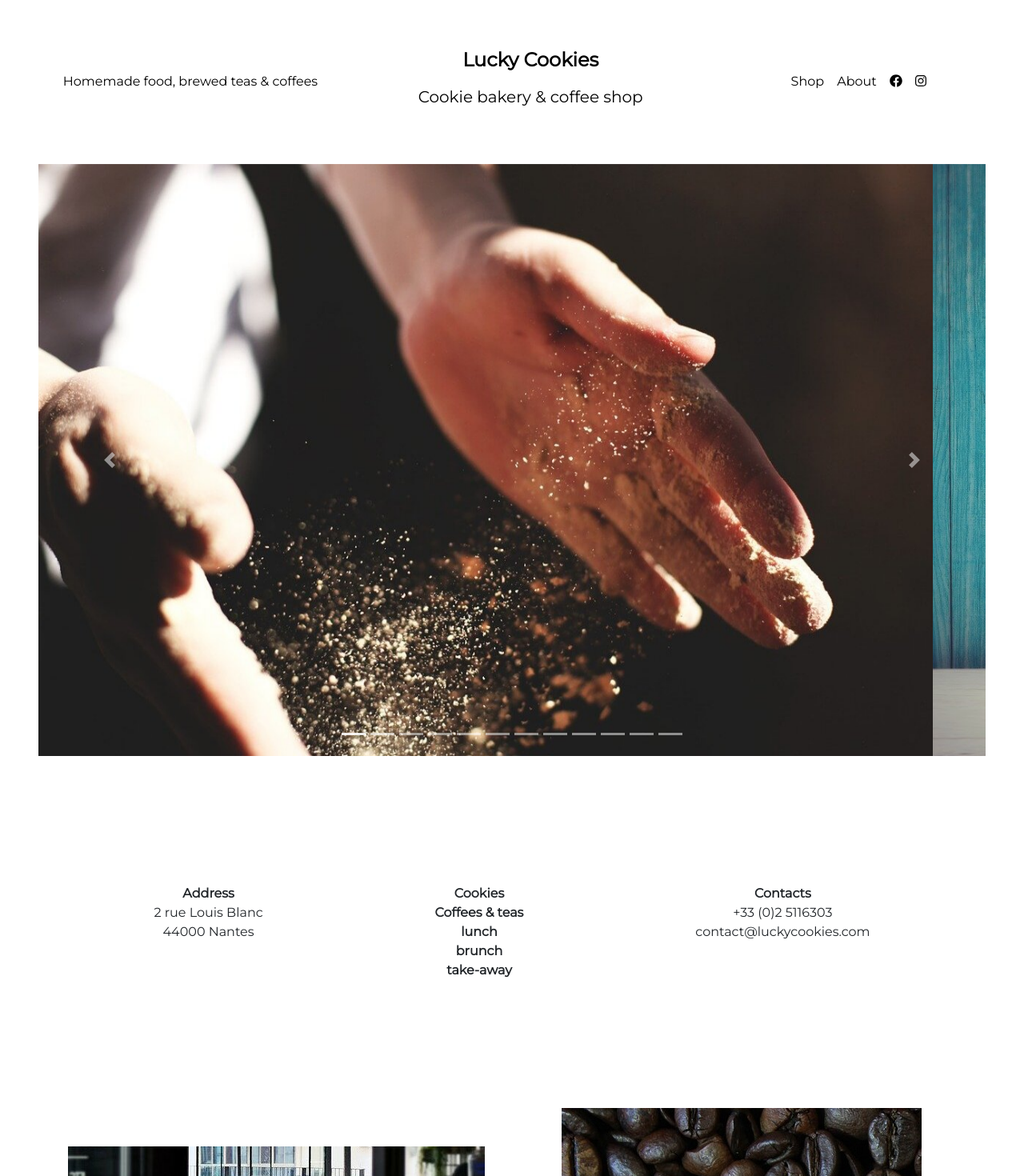
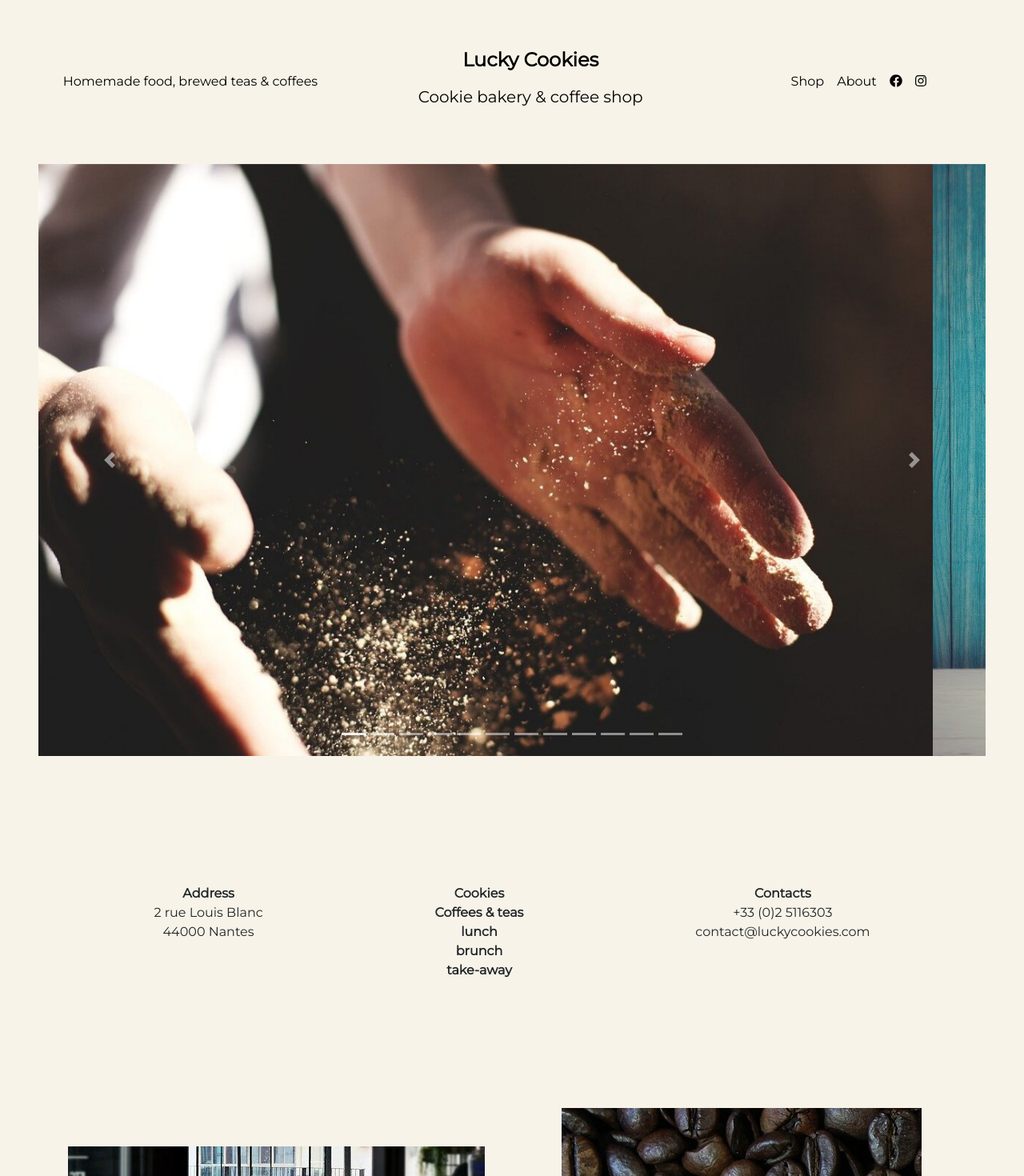
Before and after one commit to nicholas570/lucky-cookies, a React (Create React App) app: page / in a window 1280 px wide. Shown: the top 1470 px of the page at 80% size. Built offline with nearby package versions, Linux system fonts and the light colour scheme; the HTML template or start-up script is replaced by a standard one.

Commit message:
changing body bg-color

```diff
--- a/src/containers/general/Footer.jsx
+++ b/src/containers/general/Footer.jsx
@@ -7,12 +7,14 @@
 import { FontAwesomeIcon } from '@fortawesome/react-fontawesome';
 import { faFacebook, faInstagram } from '@fortawesome/free-brands-svg-icons';
 
+import style from '../../css/home/Footer.module.css';
+
 function Footer(props) {
   const { main, address } = props;
 
   return (
-    <Container>
-      <Row>
+    <Container fluid className="p-5" id={style.BgColor}>
+      <Row className="ml-5">
         <Col>
           <p className="text-left">Photo credits (c) Pixabay</p>
         </Col>
--- a/src/containers/general/Navbar.jsx
+++ b/src/containers/general/Navbar.jsx
@@ -14,7 +14,7 @@
   NavbarText,
 } from 'reactstrap';
 
-import style from '../../css/home/navbar.module.css';
+import style from '../../css/home/Navbar.module.css';
 
 function NavbarComponent(props) {
   const { main } = props;
@@ -25,12 +25,7 @@
 
   return (
     <div>
-      <Navbar
-        className="d-flex justify-content-around my-5"
-        color="light"
-        light
-        expand="md"
-      >
+      <Navbar className="d-flex justify-content-around my-5" light expand="md">
         <NavbarToggler onClick={toggle} />
         <NavbarText className="text-dark d-none d-md-block">
           {main.motto}
--- a/src/css/general/App.css
+++ b/src/css/general/App.css
@@ -1,3 +1,7 @@
+body {
+  background-color: #f7f3e8;
+}
+
 .App {
   text-align: center;
 }
--- /dev/null
+++ b/src/css/home/Footer.module.css
@@ -0,0 +1,3 @@
+#BgColor {
+  background-color: #ffffff;
+}
--- a/src/scss/app.scss
+++ b/src/scss/app.scss
@@ -3,7 +3,7 @@
 $font-family-sans-serif: Montserrat, sans-serif;
 $light: #ffffff;
 $dark: black;
-$jumbotron-bg: #ffffff;
+$jumbotron-bg: #f7f3e8;
 $danger: transparent;
 $paragraph-margin-bottom: 0;
 $btn-border-radius: 0;
```
Also changed, not shown: src/css/home/Navbar.module.css (renamed from src/css/home/navbar.module.css).
